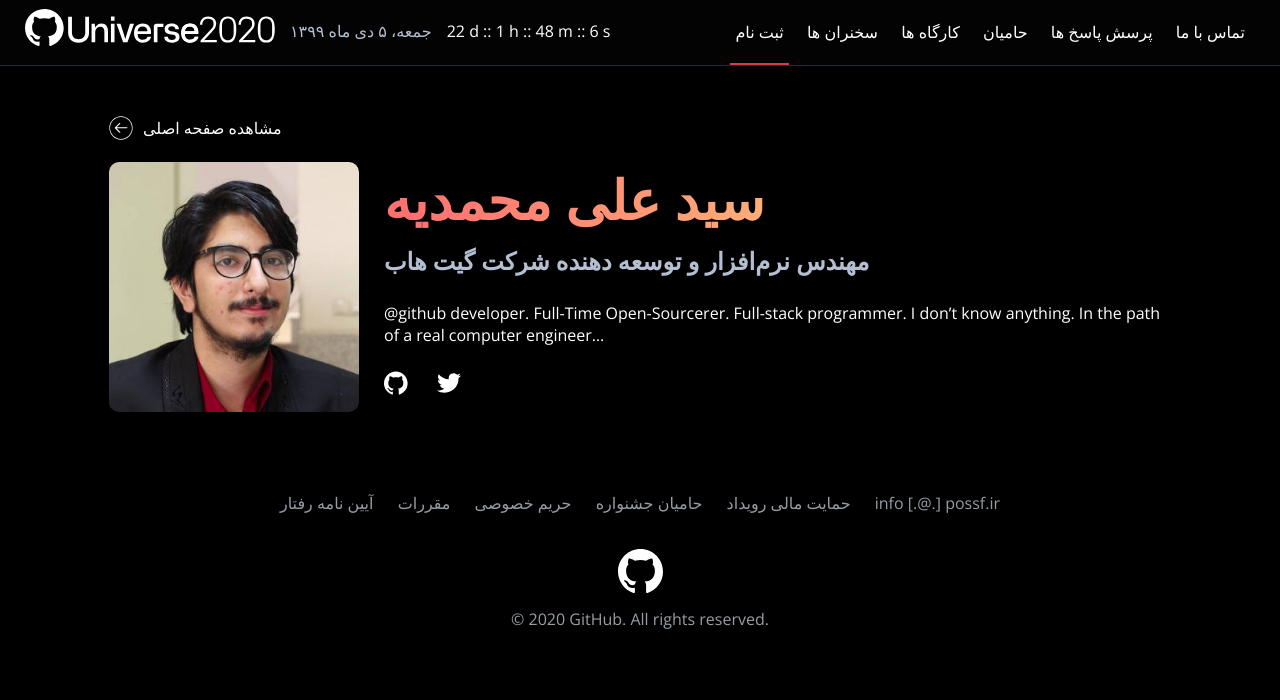
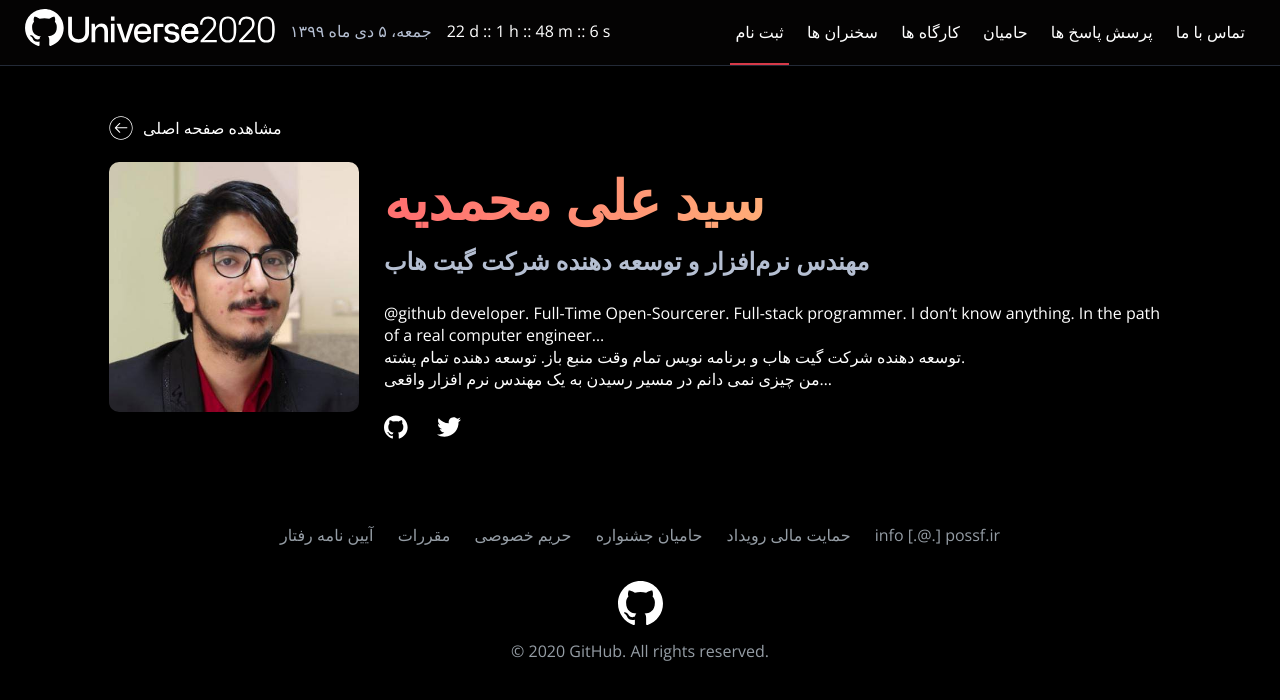
Before and after one commit to POSSF/POSSF, a Jekyll site: the page built from _speakers/2020-10-05-seyyed-ali-mohammadiyeh.md, in a window 1280 px wide, cut to the strip 104-804 px from the top of the page. Built offline with Jekyll 4.4.1, drawn with Linux system fonts in a browser that asks for light colours; some web fonts are replaced.

Commit message:
Update 2020-10-05-seyyed-ali-mohammadiyeh.md

```diff
--- a/_speakers/2020-10-05-seyyed-ali-mohammadiyeh.md
+++ b/_speakers/2020-10-05-seyyed-ali-mohammadiyeh.md
@@ -18,3 +18,7 @@
 ---
 
 @github developer. Full-Time Open-Sourcerer. Full-stack programmer. I don't know anything. In the path of a real computer engineer...
+
+توسعه دهنده شرکت گیت هاب و برنامه نویس تمام وقت منبع باز. توسعه دهنده تمام پشته.
+
+من چیزی نمی دانم در مسیر رسیدن به یک مهندس نرم افزار واقعی...
```
